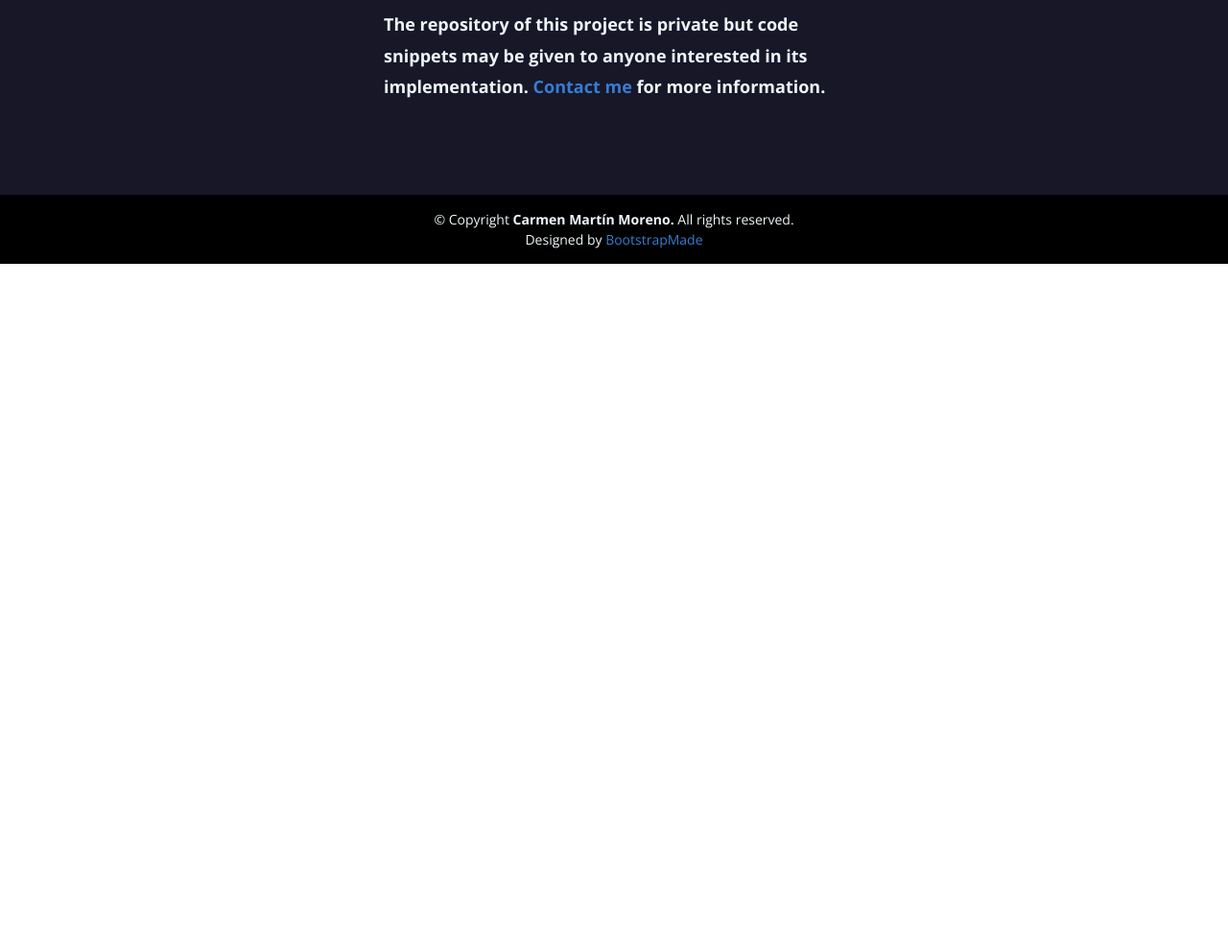
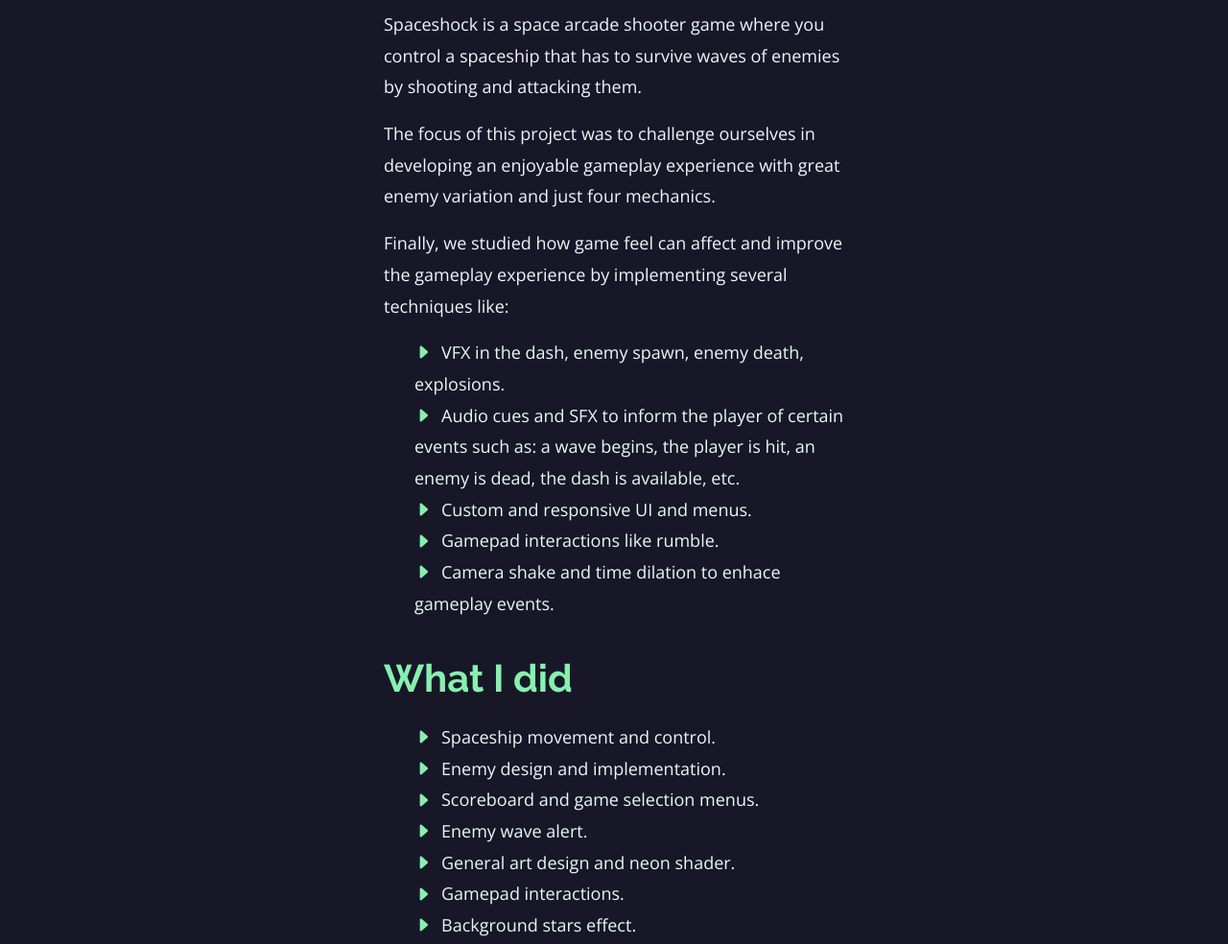
Before and after one commit to cmartin27/Portfolio, a plain HTML site: page projects/spaceshock.html in a window 1280 px wide. Shown: the part 1140-2124 px from the top of the page at 96% size. Before the commit the page ends 1415 px from the top, so only its background shows below. Drawn offline with nearby package versions, Linux system fonts and the light colour scheme.

Commit message:
Added spaceshock details page

```diff
--- a/projects/spaceshock.html
+++ b/projects/spaceshock.html
@@ -67,7 +67,7 @@
           <div><h1>Spaceshock</h1></div>
           <div><h2>November, 2021 - April, 2022</h2></div>
           <div><h3>Unity, C#</h3></div>
-          <div><p>Space multidirectional shooter arcade video game where you control a spaceship that has to survive waves of enemies</p></div>
+          <div><p>Space multidirectional shooter arcade video game</p></div>
           <div><iframe width="640" height="360" src="https://www.youtube.com/embed/jHl8wV3ekBk" title="YouTube video player" frameborder="0" allow="accelerometer; autoplay; clipboard-write; encrypted-media; gyroscope; picture-in-picture; web-share" allowfullscreen=""></iframe>
           </div>
         </div>
@@ -90,12 +90,33 @@
         </div>
       </div>
       <div class="description">
-        <!--
-          <p>Lorem ipsum dolor sit amet, consectetur adipiscing elit. Nunc commodo mi sapien, at faucibus metus rutrum sit amet. Donec dictum sodales sodales. Nulla ornare nulla ac lectus feugiat congue. Sed leo lacus, aliquet ut ex sed, consectetur luctus quam. Praesent viverra, ligula id faucibus hendrerit, neque augue placerat nibh, malesuada consectetur leo elit ac velit. Praesent nec euismod magna. Mauris lacinia leo eget blandit congue. Vestibulum lobortis luctus nunc, vitae scelerisque nunc commodo eget. Curabitur ex sapien, bibendum vitae dignissim scelerisque, vestibulum sit amet odio. Morbi luctus sapien blandit, consectetur turpis eget, finibus libero. In scelerisque eleifend libero a aliquet. Aenean malesuada felis non dui sagittis, a mollis ipsum tristique. Mauris elementum nisi enim, non eleifend erat ullamcorper ut. In hac habitasse platea dictumst. Vivamus feugiat, libero ac volutpat posuere, risus enim elementum odio, at efficitur purus dolor ut purus. Nullam auctor luctus elit id suscipit.
+          <p>
+            Spaceshock is a space arcade shooter game where you control a spaceship that has to survive waves of enemies by shooting and attacking them.
           </p>
+          <p>
+            The focus of this project was to challenge ourselves in developing an enjoyable gameplay experience with great enemy variation and just four mechanics.
+          </p>
+          <p>
+            Finally, we studied how game feel can affect and improve the gameplay experience by implementing several techniques like:
+          </p>
+          <ul>
+            <li><i class="bi bi-caret-right-fill"></i>VFX in the dash, enemy spawn, enemy death, explosions.<li>
+            <li><i class="bi bi-caret-right-fill"></i>Audio cues and SFX to inform the player of certain events such as: a wave begins, the player is hit, an enemy is dead, the dash is available, etc.<li>
+            <li><i class="bi bi-caret-right-fill"></i>Custom and responsive UI and menus.</li>
+            <li><i class="bi bi-caret-right-fill"></i>Gamepad interactions like rumble.</li>
+            <li><i class="bi bi-caret-right-fill"></i>Camera shake and time dilation to enhace gameplay events.</li>
+          </ul>
           <h1>What I did</h1>
-          <p>Lorem ipsum dolor sit amet, consectetur adipiscing elit. Nunc commodo mi sapien, at faucibus metus rutrum sit amet. Donec dictum sodales sodales. Nulla ornare nulla ac lectus feugiat congue. Sed leo lacus, aliquet ut ex sed, consectetur luctus quam. Praesent viverra, ligula id faucibus hendrerit, neque augue placerat nibh, malesuada consectetur leo elit ac velit. Praesent nec euismod magna. Mauris lacinia leo eget blandit congue. Vestibulum lobortis luctus nunc, vitae scelerisque nunc commodo eget. Curabitur ex sapien, bibendum vitae dignissim scelerisque, vestibulum sit amet odio. Morbi luctus sapien blandit, consectetur turpis eget, finibus libero. In scelerisque eleifend libero a aliquet. Aenean malesuada felis non dui sagittis, a mollis ipsum tristique. Mauris elementum nisi enim, non eleifend erat ullamcorper ut. In hac habitasse platea dictumst. Vivamus feugiat, libero ac volutpat posuere, risus enim elementum odio, at efficitur purus dolor ut purus. Nullam auctor luctus elit id suscipit.
-          </p>-->
+          <ul>
+            <li><i class="bi bi-caret-right-fill"></i>Spaceship movement and control.<li>
+            <li><i class="bi bi-caret-right-fill"></i>Enemy design and implementation.</li>
+            <li><i class="bi bi-caret-right-fill"></i>Scoreboard and game selection menus.<li>
+            <li><i class="bi bi-caret-right-fill"></i>Enemy wave alert.</li>
+            <li><i class="bi bi-caret-right-fill"></i>General art design and neon shader.</li>
+            <li><i class="bi bi-caret-right-fill"></i>Gamepad interactions.</li>
+            <li><i class="bi bi-caret-right-fill"></i>Background stars effect.</li>
+          </ul>
+          </p>
           <p><b>The repository of this project is private but code snippets may be given to anyone interested in its implementation. <a href="../index.html#about">Contact me</a>
             for more information.</b></p>
       </div>
```
